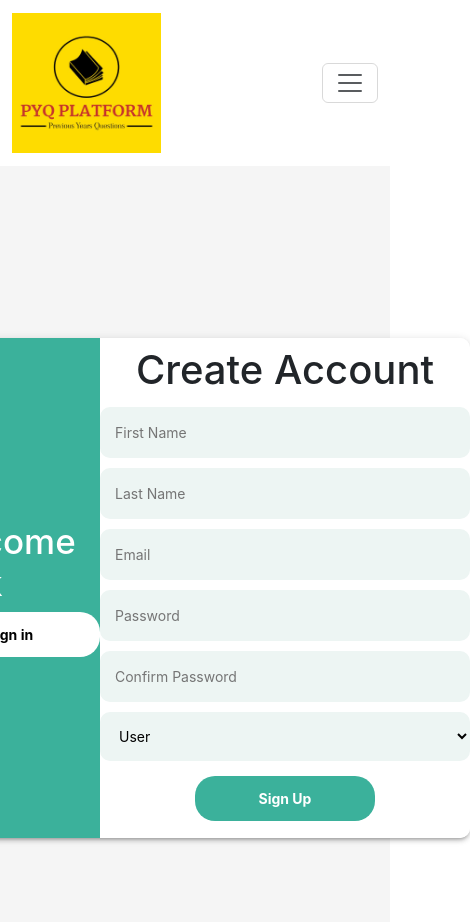
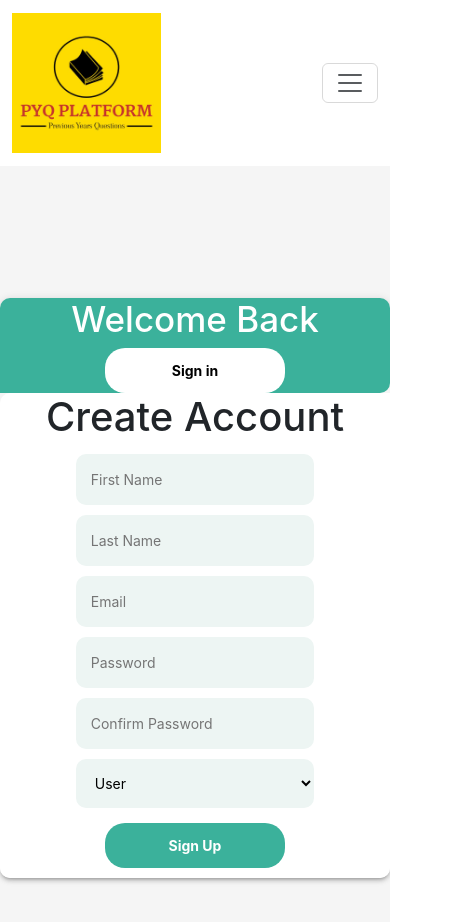
Before and after one commit to sandipan-das-sd/pyq, a React (Create React App) app: page /signup in a window 390 px wide. Shown: the top 922 px of the page, 470 px wide, since content can reach past the window. Built offline with nearby package versions, Linux system fonts and the light colour scheme; no server answers.

Commit message:
responsive added not uyet fixed login and signup

```diff
--- a/src/Components/Login/Login.module.css
+++ b/src/Components/Login/Login.module.css
@@ -1,32 +1,34 @@
-.container{
+.container {
     height: 100%;
     min-height: 100vh;
     width: 100%;
     background-color: #00b3ff;
-    background: linear-gradient(to right,#90ff,#cc80ff);
+    background: linear-gradient(to right, #90ff, #cc80ff);
     display: flex;
     justify-content: center;
-    align-items:center;
+    align-items: center;
+}
 
-}
-.innerBox{
+.innerBox {
     min-width: 480px;
     height: fit-content;
     width: fit-content;
-    background-color:#fff;
-    box-shadow:1px 1px 4px rgba(0,0,0,0.2) ;
+    background-color: #fff;
+    box-shadow: 1px 1px 4px rgba(0, 0, 0, 0.2);
     padding: 30px;
     border-radius: 10px;
     display: flex;
     flex-direction: column;
     gap: 30px;
 }
-.footer{
+
+.footer {
     display: flex;
     flex-direction: column;
     gap: 10px;
 }
-.footer button{
+
+.footer button {
     outline: none;
     border: none;
     background-color: #8708db;
@@ -38,20 +40,42 @@ padding: 10px 16px;
     transition: 100ms;
     cursor: pointer;
 }
-.footer button:hover{
+
+.footer button:hover {
     background-color: #9611ee;
 }
-.footer p{
+
+.footer p {
     font-weight: 700;
     color: #000;
 }
-.footer p span a{
+
+.footer p span a {
     font-weight: bold;
     color: #9900ff;
     letter-spacing: 1px;
     font-size: 1rem;
     text-decoration: none;
 }
-.footer button:disabled{
-    background-color: gray!important;
+
+.footer button:disabled {
+    background-color: gray !important;
 }
+
+/* Media Queries */
+@media only screen and (max-width: 768px) {
+    .innerBox {
+        min-width: auto;
+        width: 80%;
+        padding: 20px;
+    }
+}
+
+@media only screen and (max-width: 480px) {
+    .innerBox {
+        padding: 10px;
+    }
+    .footer button {
+        font-size: 0.9rem;
+    }
+}
--- a/src/Components/Login/styles.module.css
+++ b/src/Components/Login/styles.module.css
@@ -8,12 +8,14 @@
 }
 
 .login_form_container {
-	width: 900px;
+    width: 100%;
+    max-width: 900px; /* Changed to max-width */
     height: 500px;
     display: flex;
     border-radius: 10px;
     box-shadow: 0px 3px 3px -2px rgb(0 0 0 / 20%),
-		0px 3px 4px 0px rgb(0 0 0 / 14%), 0px 1px 8px 0px rgb(0 0 0 / 12%);
+                0px 3px 4px 0px rgb(0 0 0 / 14%),
+                0px 1px 8px 0px rgb(0 0 0 / 12%);
 }
 
 .left {
@@ -41,7 +43,8 @@
 .input {
     outline: none;
     border: none;
-	width: 370px;
+    width: 100%; /* Changed to 100% */
+    max-width: 370px; /* Added max-width */
     padding: 15px;
     border-radius: 10px;
     background-color: #edf5f3;
@@ -50,7 +53,8 @@
 }
 
 .error_msg {
-	width: 370px;
+    width: 100%; /* Changed to 100% */
+    max-width: 370px; /* Added max-width */
     padding: 15px;
     margin: 5px 0;
     font-size: 14px;
@@ -96,3 +100,30 @@
     color: white;
     margin: 10px;
 }
+
+/* Media Queries */
+@media only screen and (max-width: 768px) {
+    .login_form_container {
+        flex-direction: column; /* Stack items vertically */
+        height: auto; /* Allow height to adjust based on content */
+    }
+
+    .left,
+    .right {
+        border-radius: 10px; /* Reset border-radius */
+    }
+
+    .left {
+        border-bottom-left-radius: 0; /* Remove bottom-left border radius */
+    }
+
+    .right {
+        border-top-right-radius: 0; /* Remove top-right border radius */
+    }
+
+    .input,
+    .error_msg {
+        width: 80%; /* Adjust input and error message width */
+        max-width: 100%; /* Reset max-width */
+    }
+}
--- a/src/Components/Signup/styles.module.css
+++ b/src/Components/Signup/styles.module.css
@@ -8,12 +8,14 @@
 }
 
 .signup_form_container {
-	width: 900px;
+    width: 100%;
+    max-width: 900px; /* Changed to max-width */
     height: 500px;
     display: flex;
     border-radius: 10px;
     box-shadow: 0px 3px 3px -2px rgb(0 0 0 / 20%),
-		0px 3px 4px 0px rgb(0 0 0 / 14%), 0px 1px 8px 0px rgb(0 0 0 / 12%);
+                0px 3px 4px 0px rgb(0 0 0 / 14%),
+                0px 1px 8px 0px rgb(0 0 0 / 12%);
 }
 
 .left {
@@ -59,7 +61,8 @@
 .input {
     outline: none;
     border: none;
-	width: 370px;
+    width: 100%; /* Changed to 100% */
+    max-width: 370px; /* Added max-width */
     padding: 15px;
     border-radius: 10px;
     background-color: #edf5f3;
@@ -68,7 +71,8 @@
 }
 
 .error_msg {
-	width: 370px;
+    width: 100%; /* Changed to 100% */
+    max-width: 370px; /* Added max-width */
     padding: 15px;
     margin: 5px 0;
     font-size: 14px;
@@ -96,3 +100,30 @@
     color: white;
     margin: 10px;
 }
+
+/* Media Queries */
+@media only screen and (max-width: 768px) {
+    .signup_form_container {
+        flex-direction: column; /* Stack items vertically */
+        height: auto; /* Allow height to adjust based on content */
+    }
+
+    .left,
+    .right {
+        border-radius: 10px; /* Reset border-radius */
+    }
+
+    .left {
+        border-bottom-left-radius: 0; /* Remove bottom-left border radius */
+    }
+
+    .right {
+        border-top-right-radius: 0; /* Remove top-right border radius */
+    }
+
+    .input,
+    .error_msg {
+        width: 80%; /* Adjust input and error message width */
+        max-width: 100%; /* Reset max-width */
+    }
+}
```
Lines whose indentation alone changed are shown as unchanged.
